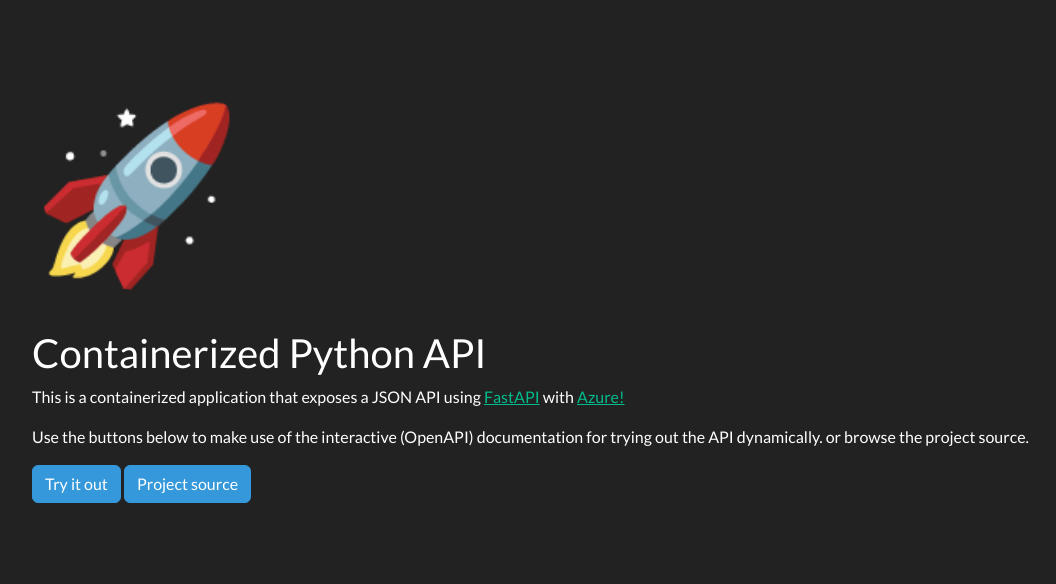
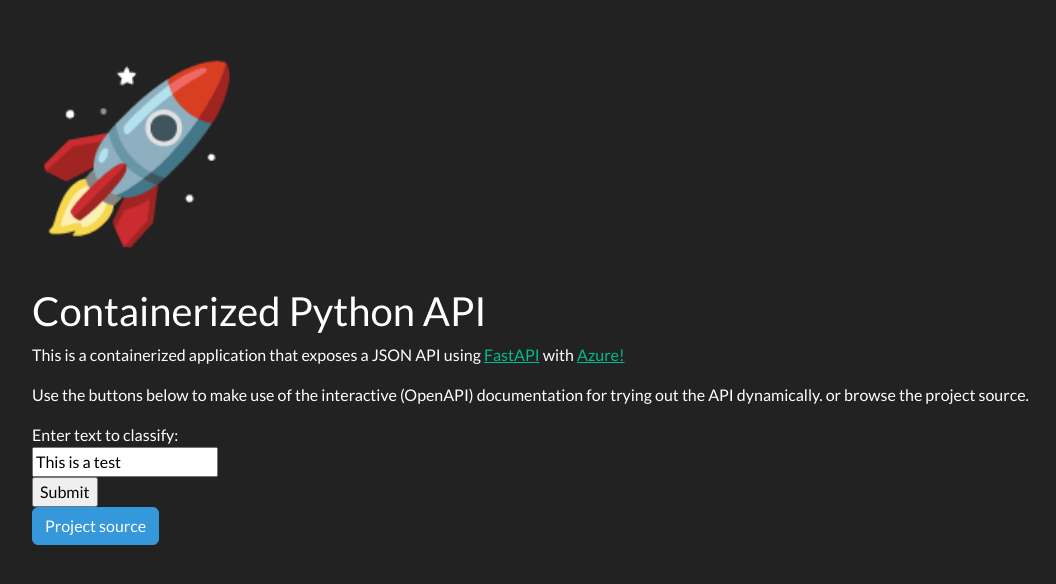
Before and after one commit to BethanyJep/reimagined-happiness, a plain HTML site: page webapp/static/index.html in a window 1280 px wide. Shown: the part 118-702 px from the top of the page, without its empty margins (50-1106 px from the left). Drawn offline with Linux system fonts and the light colour scheme; files that its build step writes are made by us from their sources.

Commit message:
moving to my loacal environamne

```diff
--- a/webapp/static/index.html
+++ b/webapp/static/index.html
@@ -38,7 +38,15 @@
               <p>Use the buttons below to make use of the interactive (OpenAPI) documentation for trying out the API dynamically.
                 or browse the project source.
               </p>
-              <button onclick="window.location.href='/docs'" type="button" class="btn btn-info">Try it out</button>
+              <!-- create an interactive form with text inout and a button to submit the text to the API -->
+              <form action="/api/v1/predict" method="post">
+                <label for="text">Enter text to classify:</label><br>
+                <input type="text" id="text" name="text" value="This is a test"><br>
+                <input type="submit" value="Submit">
+
+              </form>
+
+
               <button onclick="window.location.href='https://github.com/microsoft/codespaces-project-template-py/'" type="button" class="btn btn-info">Project source</button>
             </div>
           </div>
```
Also changed, not shown: .devcontainer/devcontainer.json.
